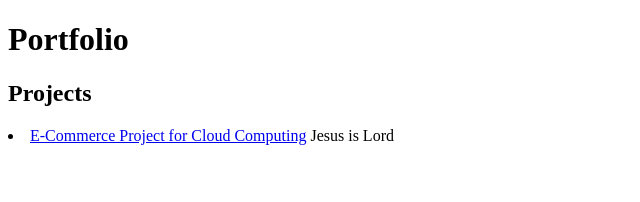
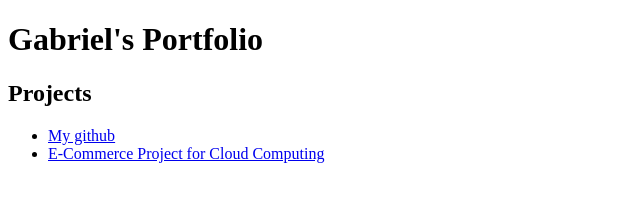
Before and after one commit to Goobriel/GabrielPerez.github.io, a plain HTML site: page index.html in a window 1280 px wide. Shown: the whole page, without its empty margins (0-640 px from the left). Drawn offline with Linux system fonts and the light colour scheme.

Commit message:
Update index.html

```diff
--- a/index.html
+++ b/index.html
@@ -5,11 +5,11 @@
         <title>Gabriels Portfolio</title>
     </head>
     <body>
-        <h1>Portfolio</h1>
+        <h1>Gabriel's Portfolio</h1>
         <h2>Projects</h2>
-        <li>
-        <a href = "https://github.com/Goobriel/E-Commerce-Store">E-Commerce Project for Cloud Computing</a>
-        Jesus is Lord
-        </li>
+        <ul>
+        <li><a href = "https://goobriel.github.io">My github</a></li>
+        <li><a href = "https://github.com/Goobriel/E-Commerce-Store">E-Commerce Project for Cloud Computing</a></li>
+        </ul>
     </body>
 </html>
```
